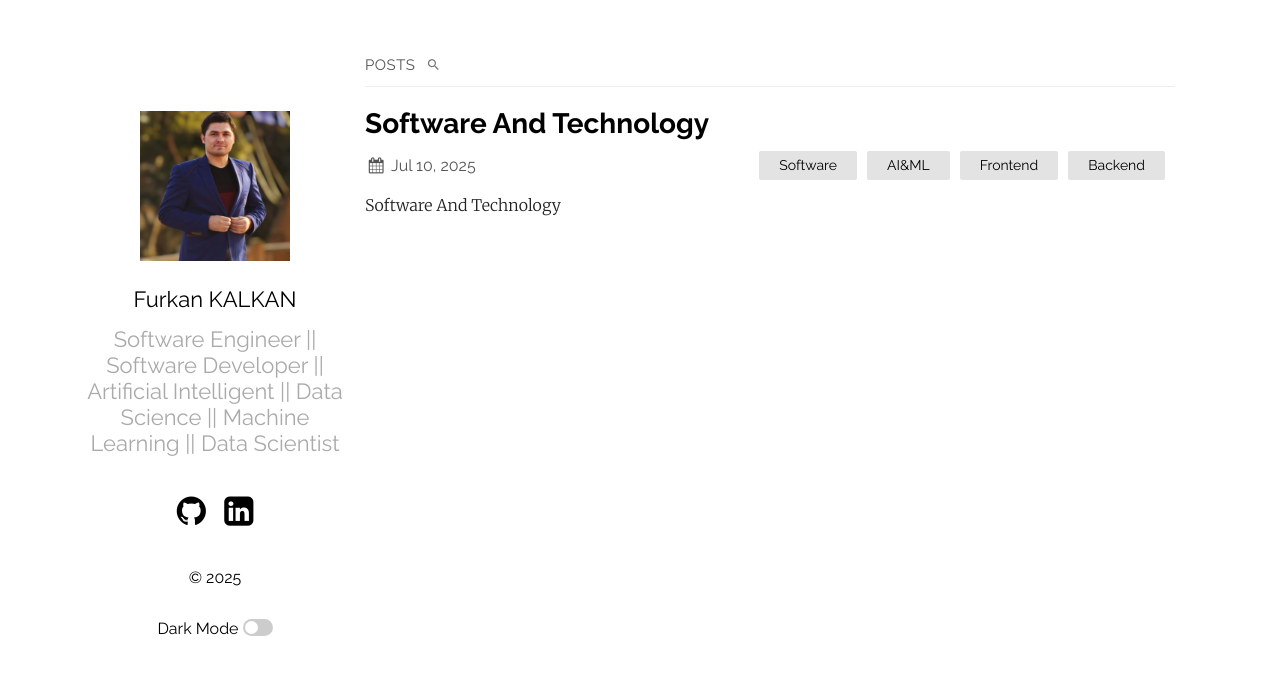
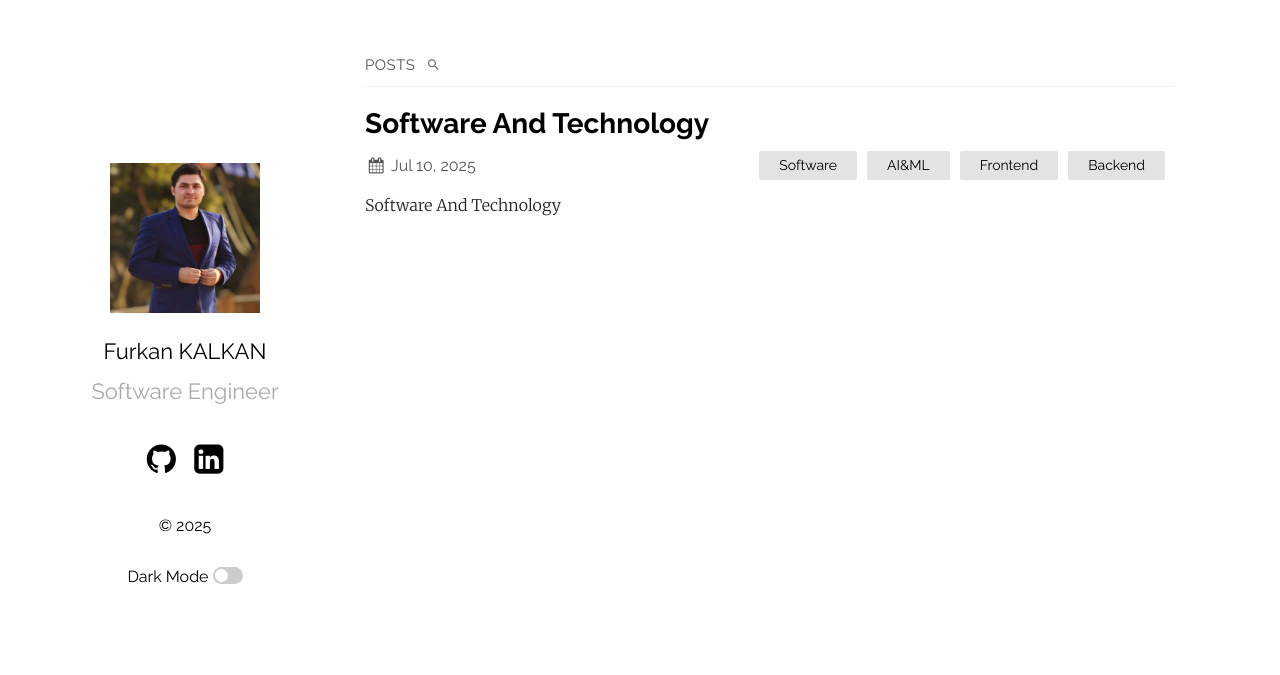
Before and after one commit to Furkan9534/furkan9534.github.io, a Jekyll site: the page built from index.md, in a window 1280 px wide. Shown: the top 675 px of the page. Built offline with Jekyll 4.4.1, drawn with Linux system fonts in a browser that asks for light colours.

Commit message:
Update _config.yml

```diff
--- a/_config.yml
+++ b/_config.yml
@@ -15,7 +15,7 @@ sass:
 
 plainwhite:
   name: Furkan KALKAN
-  tagline: Software Engineer || Software Developer || Artificial Intelligent || Data Science || Machine Learning || Data Scientist
+  tagline: Software Engineer
   date_format: "%b %-d, %Y"
   sitemap: true
   search: true
```
